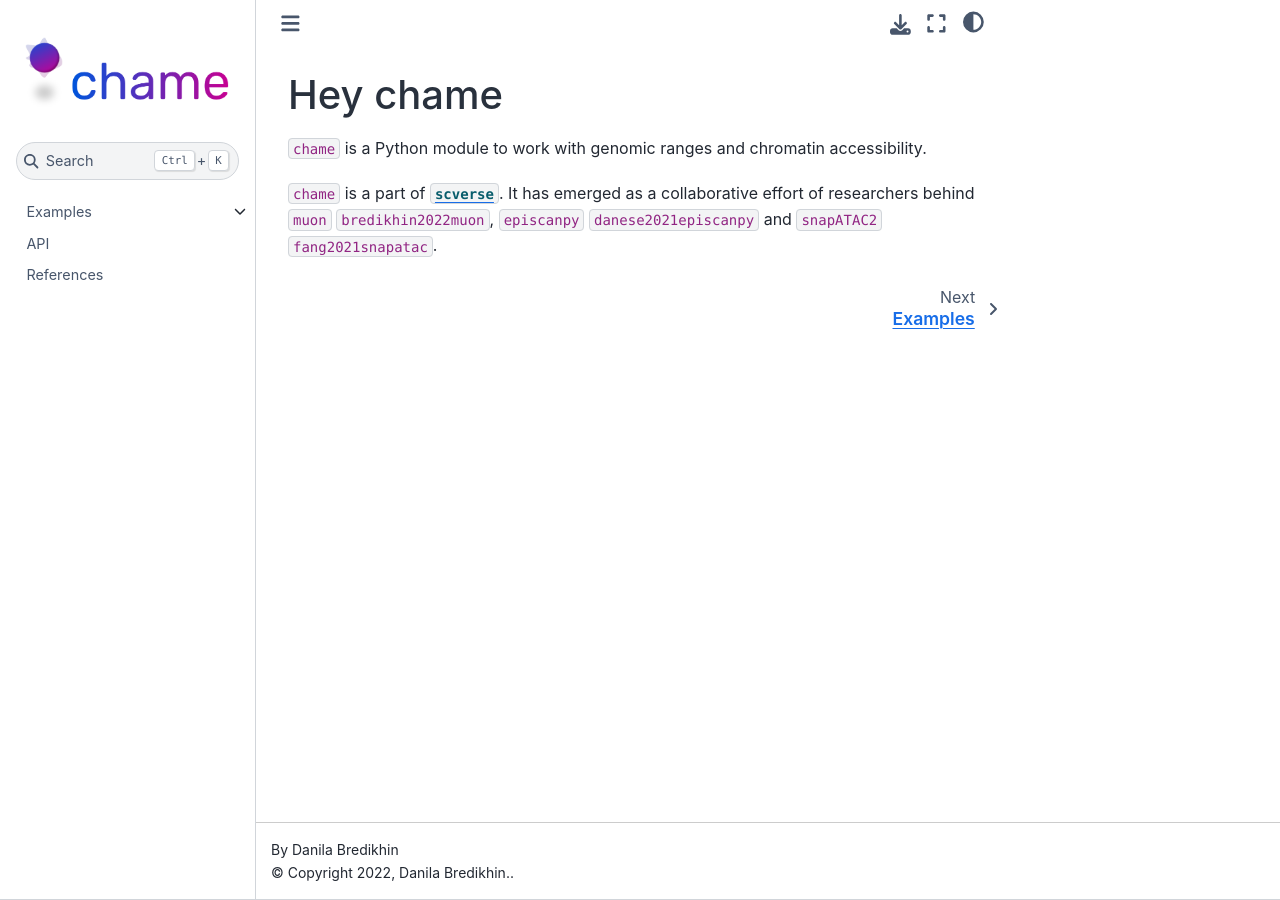
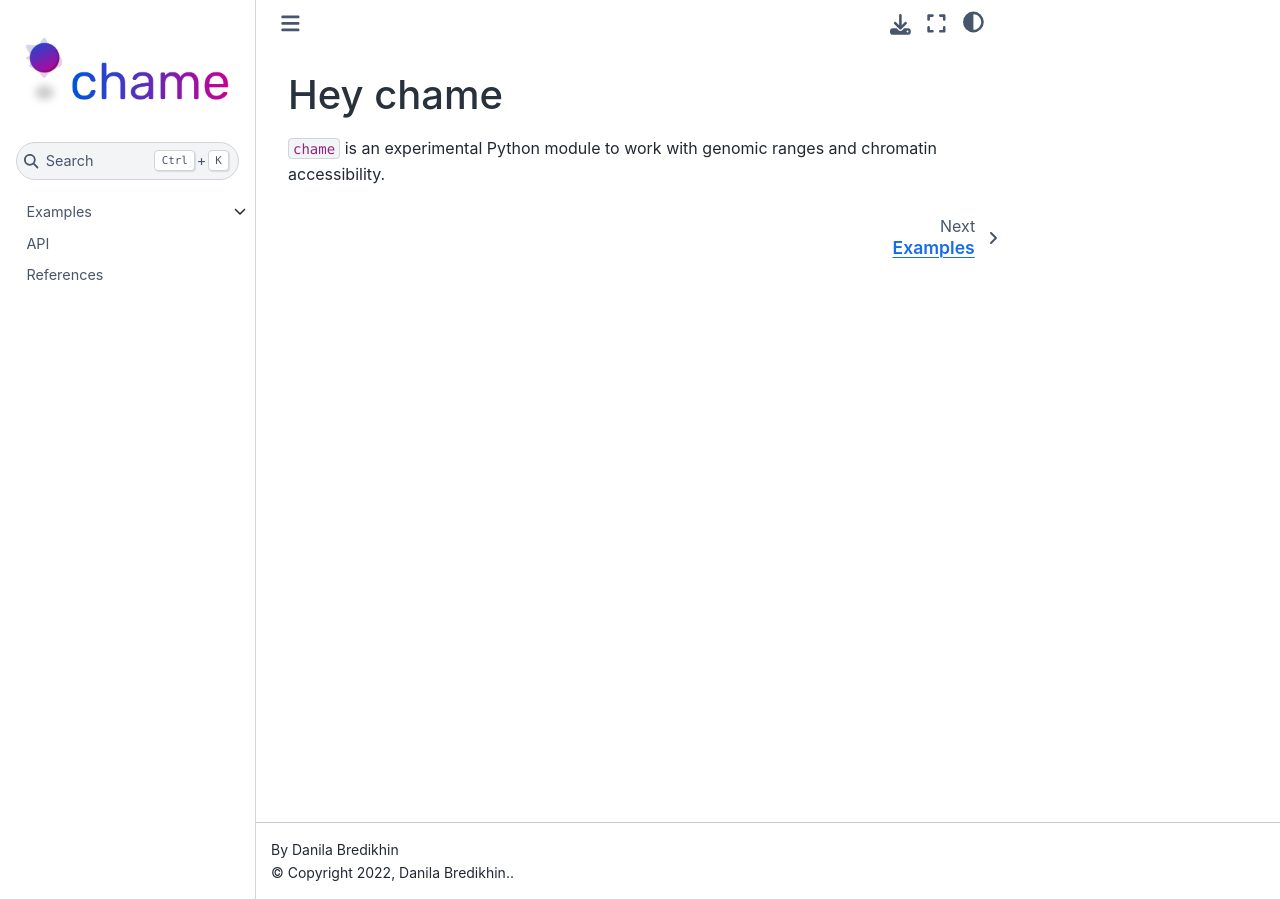
Before and after one commit to gtca/chame, a Sphinx documentation site: the page built from docs/index.md, in a window 1280 px wide. Built offline with Sphinx 7.4.7 and the Sphinx Book theme 1.1.4, drawn with Linux system fonts in a browser that asks for light colours; cross-references to code outside the pages are shown as plain code; the version number is read from the project's files by our own code.

Commit message:
Update index.md

````diff
--- a/docs/index.md
+++ b/docs/index.md
@@ -9,6 +9,4 @@ api.md
 references.md
 ```
 
-`chame` is a Python module to work with genomic ranges and chromatin accessibility.
-
-`chame` is a part of [`scverse`](https://scverse.org). It has emerged as a collaborative effort of researchers behind `muon` {cite:p}`bredikhin2022muon`, `episcanpy` {cite:p}`danese2021episcanpy` and `snapATAC2` {cite:p}`fang2021snapatac`.
+`chame` is an experimental Python module to work with genomic ranges and chromatin accessibility.
````
